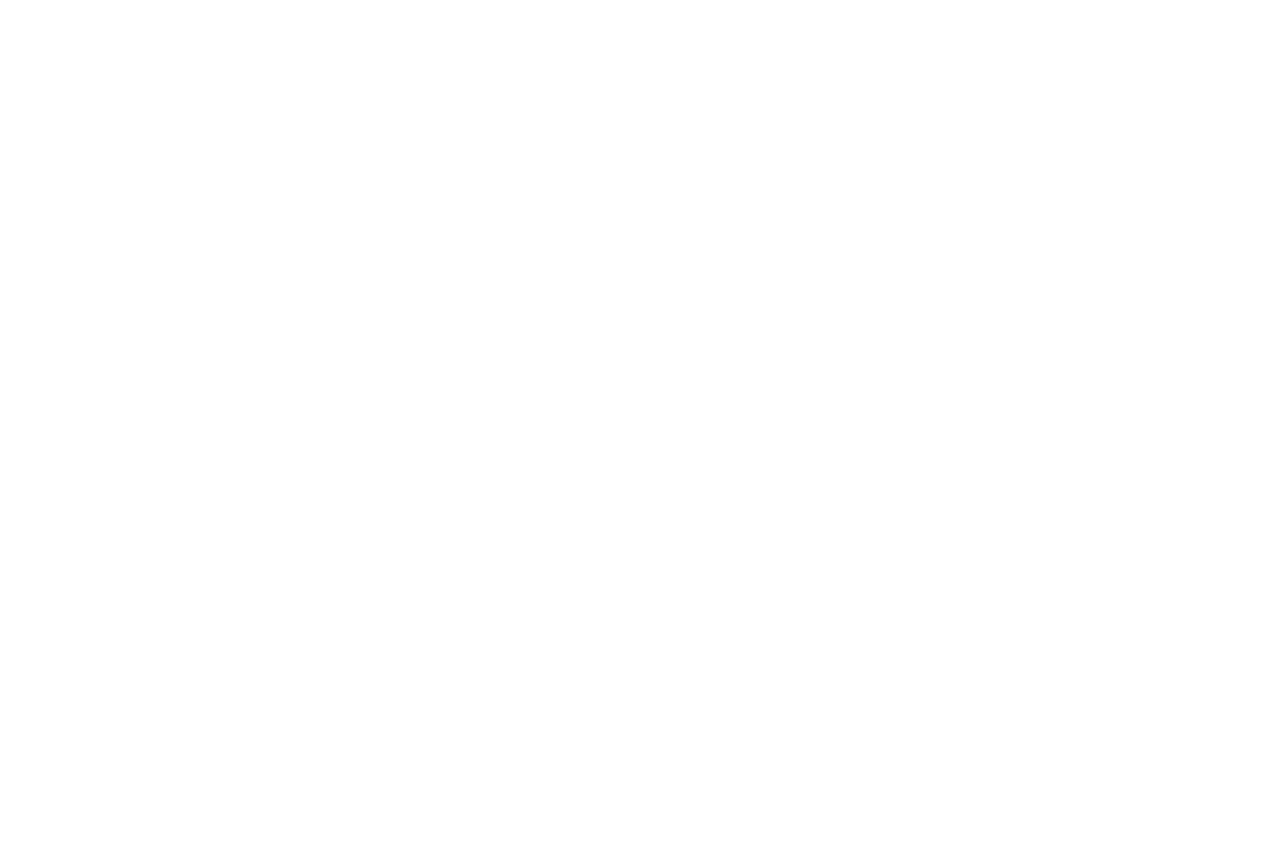
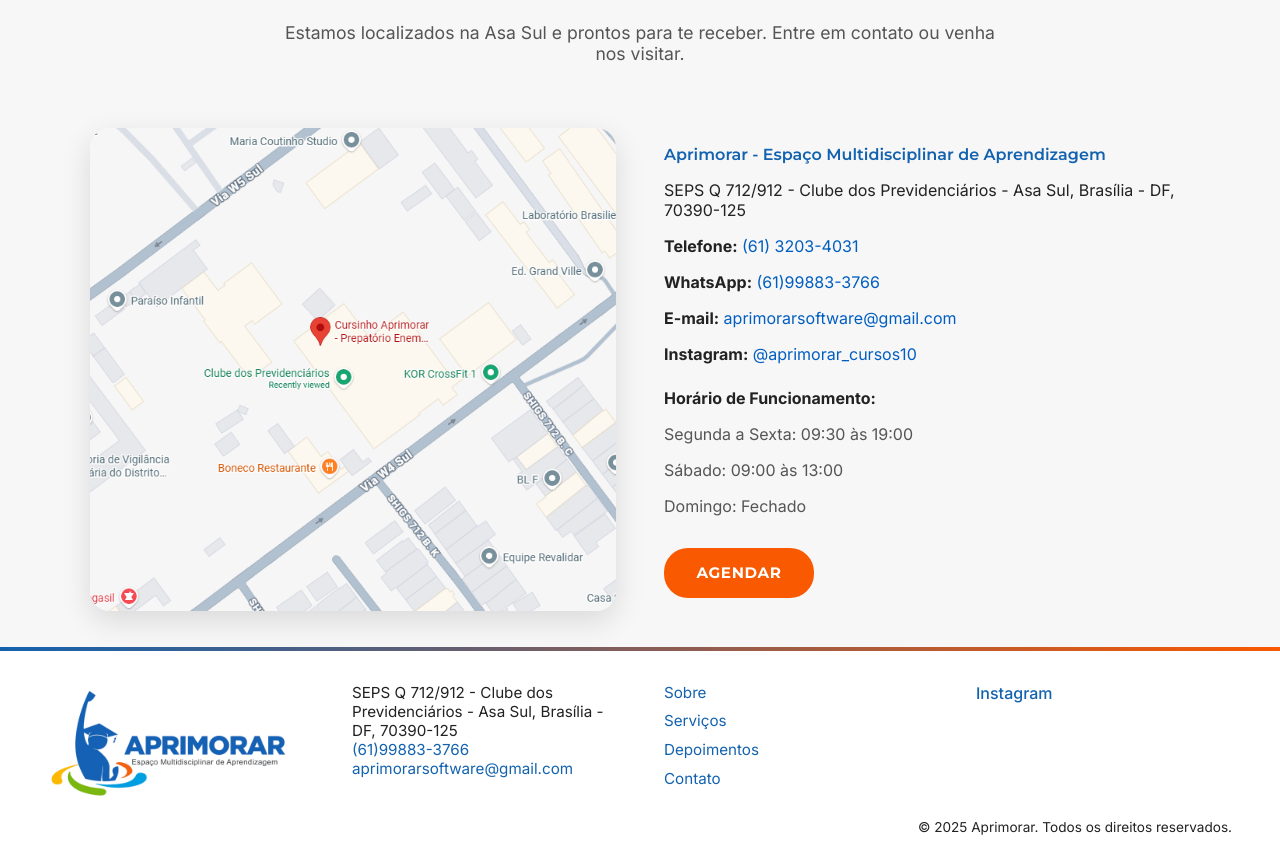
Before and after one commit to eduHanjos0411/Aprimorar, a React (Vite) app: page / in a window 1280 px wide. Shown: the part 3551-4402 px from the top of the page. Before the commit the page ends 3482 px from the top, so only its background shows below. Built offline with nearby package versions, Linux system fonts and the light colour scheme.

Commit message:
feat: adicionando novas sessões ao app

```diff
--- a/src/App.tsx
+++ b/src/App.tsx
@@ -6,6 +6,8 @@
 import { useReveal } from './hooks/useReveal'
 import { Servicos } from './components/Servicos/Index'
 import { Depoimentos } from './components/Depoimentos/Depoimentos'
+import { Contato } from './components/Contatos/_components/Contato'
+import { Footer } from './components/Footer/Footer'
 
 function App() {
   useReveal()
@@ -19,6 +21,8 @@
         <About />
         <Servicos/>
         <Depoimentos/>
+        <Contato/>
+        <Footer/>
       </main>
     </>
   );
```
